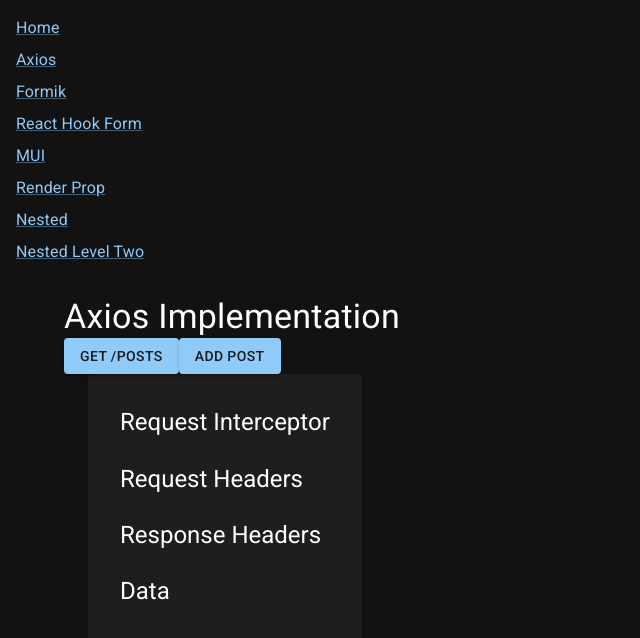
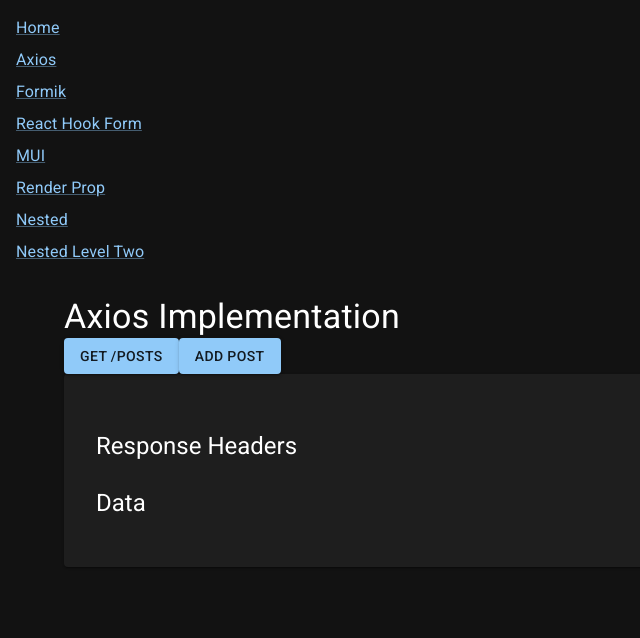
Before and after one commit to murtuzaalisurti/react-project-demo, a React (Vite) app: page /axios in a window 1280 px wide. Shown: the top 638 px of the page, without its empty margins (0-640 px from the left). Built offline with nearby package versions, Linux system fonts and the light colour scheme.

Commit message:
improved

```diff
--- /dev/null
+++ b/src/api/config.ts
@@ -0,0 +1,16 @@
+import axios from "axios"
+
+const axiosInstance = axios.create({
+    baseURL: "https://jsonplaceholder.typicode.com",
+})
+
+axiosInstance.interceptors.request.use(config => {
+    if (config.method?.toUpperCase() === "POST") {
+        config.headers["Content-Type"] = "application/json"
+    }
+    return config
+}, (err) => {
+    return Promise.reject(err)
+})
+
+export { axiosInstance }
--- /dev/null
+++ b/src/api/handlers.ts
@@ -0,0 +1,9 @@
+import { axiosInstance } from "./config";
+
+// get posts
+export const getAllPosts = (params: string) => axiosInstance.get('/posts', { params: JSON.parse(params) })
+
+// addPosts
+export const addPost = (data: { body: string }) => {
+    return axiosInstance.post('/posts', data)
+}
--- a/src/pages/AxiosImplementation.tsx
+++ b/src/pages/AxiosImplementation.tsx
@@ -1,47 +1,28 @@
 import { Box, Button, Container, Paper, Typography } from "@mui/material";
-import axios, { AxiosHeaders, AxiosRequestConfig, AxiosResponse } from "axios"
+import { AxiosResponse } from "axios"
 import { useState } from "react";
+import { addPost, getAllPosts } from "../api/handlers";
 
-interface IPost {
-    userId: number,
-    id: number,
-    title: string,
-    body: string
-}
 const AxiosImplementation = () => {
-    const [reqInterceptor, setReqInterceptor] = useState<string>();
     const [response, setResponse] = useState<AxiosResponse>();
-    const [requestHeaders, setRequestHeaders] = useState<AxiosHeaders>();
 
-    const axiosInstance = axios.create({
-        baseURL: "https://jsonplaceholder.typicode.com",
-    })
-
-    axiosInstance.interceptors.request.use(config => {
-        setReqInterceptor(`/${config.method?.toUpperCase()} request sent to ${config.baseURL}${config.url}`)
-        if (config.method?.toUpperCase() === "POST") {
-            config.headers["Content-Length"] = "20000"
-        }
-        setRequestHeaders(config.headers)
-        return config
-    }, (err) => {
-        return Promise.reject(err)
-    })
-
-    const getPosts = () => {
-        axiosInstance.get('/posts').then((data) => {
+    const handleGetPosts = () => {
+        getAllPosts(JSON.stringify({
+            _limit: 5
+        })).then(data => {
             setResponse(data)
         })
     }
 
-    const addPost = () => {
-        axiosInstance.post('/posts', {
+    const handleAddPost = () => {
+        addPost({
             body: JSON.stringify({
                 title: 'foos',
                 body: 'bars',
                 userId: 10
             })
-        }).then((data) => {
+        }).then(data => {
+            console.log(data.request);
             setResponse(data)
         })
     }
@@ -52,34 +33,10 @@
                 Axios Implementation
             </Typography>
             <Box>
-                <Button onClick={getPosts} variant="contained">GET /posts</Button>
-                <Button onClick={addPost} variant="contained">Add Post</Button>
+                <Button onClick={handleGetPosts} variant="contained">GET /posts</Button>
+                <Button onClick={handleAddPost} variant="contained">Add Post</Button>
             </Box>
-            <Container sx={{
-                padding: 0,
-                overflowX: "scroll"
-            }}>
-                <Paper sx={{ p: 4, width: "fit-content" }}>
-                    <Box>
-                        <Typography sx={{
-                            mb: 2
-                        }} variant="h5">
-                            Request Interceptor
-                        </Typography>
-                        <Typography component={"pre"} fontFamily={'monospace'}>
-                            {JSON.stringify(reqInterceptor, undefined, 4)}
-                        </Typography>
-                    </Box>
-
-                    <Box sx={{ mt: 3 }}>
-                        <Typography sx={{
-                            mb: 2
-                        }} variant="h5">Request Headers</Typography>
-                        <Typography component={"pre"} fontFamily={'monospace'}>
-                            {JSON.stringify(requestHeaders, undefined, 4)}
-                        </Typography>
-                    </Box>
-
+            <Paper sx={{ p: 4, maxWidth: "50rem", overflowX: "scroll" }}>
                 <Box sx={{ mt: 3 }}>
                     <Typography sx={{
                         mb: 2
@@ -99,7 +56,6 @@
                 </Box>
             </Paper>
         </Container>
-        </Container>
     )
 }
 
```
Lines whose indentation alone changed are shown as unchanged.
